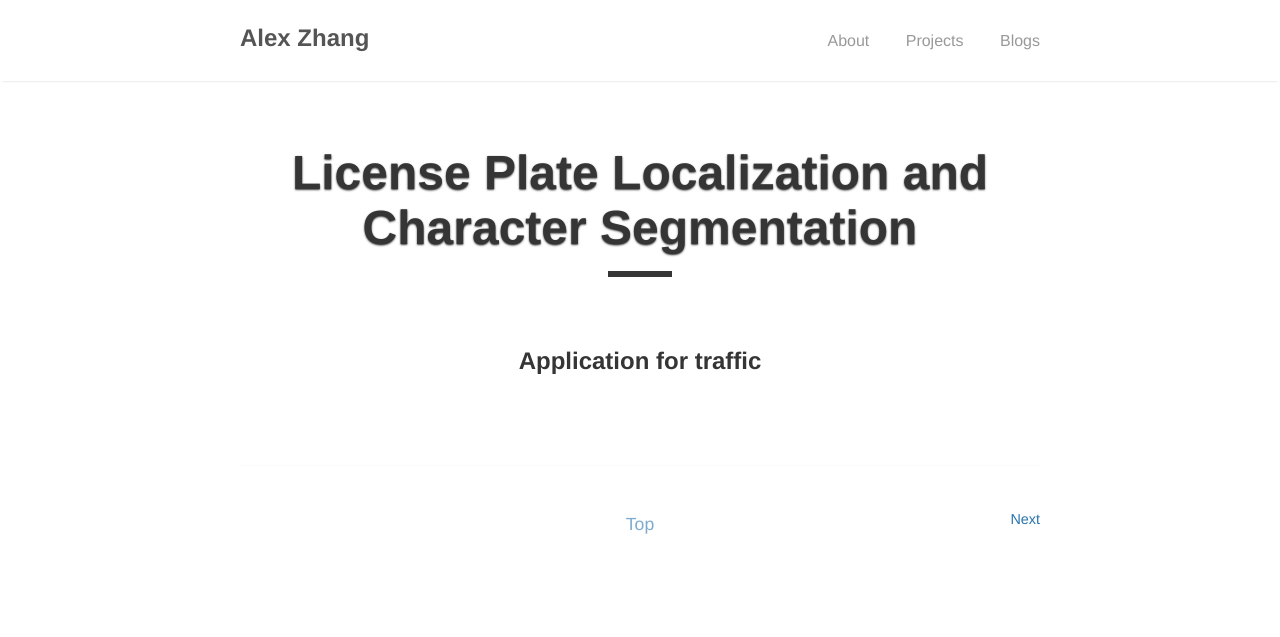
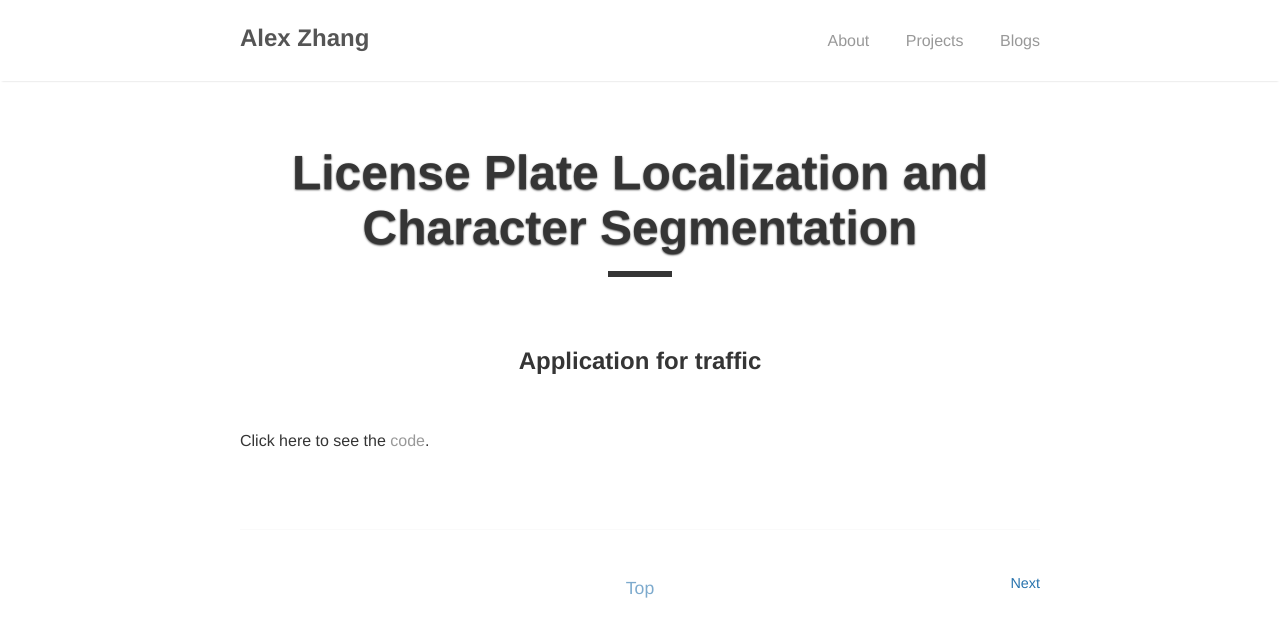
Before and after one commit to kssim/ap, a Jekyll site: the page built from _posts/2021-06-26-Digit.md, in a window 1280 px wide. Shown: the top 637 px of the page. Built offline with Jekyll 4.4.1, drawn with Linux system fonts in a browser that asks for light colours.

Commit message:
first commit

```diff
--- a/_posts/2021-06-26-Digit.md
+++ b/_posts/2021-06-26-Digit.md
@@ -6,3 +6,5 @@ tech : "MATLAB"
 type: Project
 ---
 <h2><center>Application for traffic</center></h2>
+
+Click here to see the [code](https://github.com/mtzhang1999/License-Plate-Localization-and-Character-Segmentation).
```
